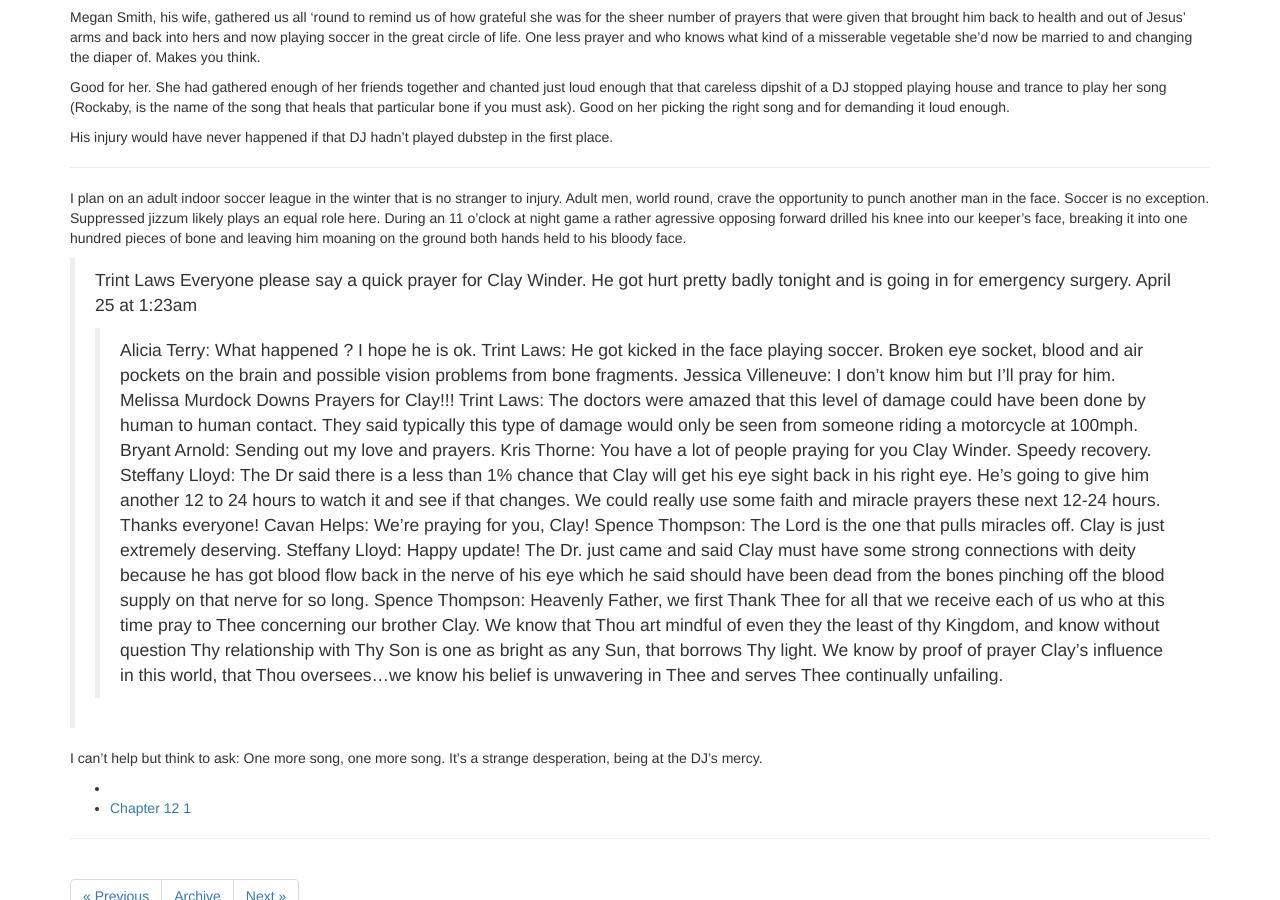
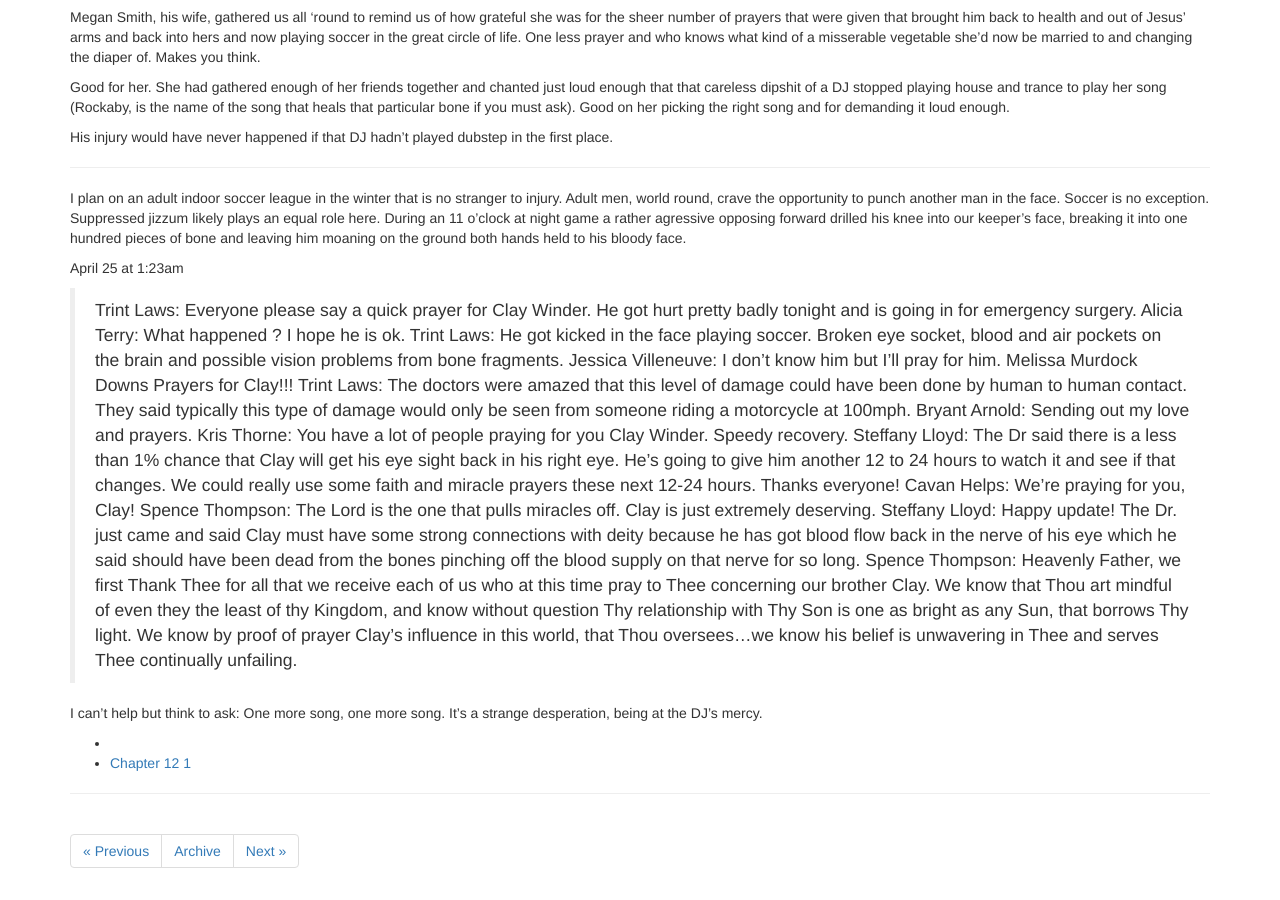
Before and after one commit to rabid-unicorn/reverse-pioneer, a Jekyll site: the page built from _posts/2014-10-24-dj-in-the-sky.md, in a window 1280 px wide and 900 px high, scrolled down 526 px. Built offline with Jekyll 4.4.1, drawn with Linux system fonts in a browser that asks for light colours; nearby versions of some CDN libraries; library files that are not in the unit come from our copies.

Commit message:
dj — adjusting blockquotes

```diff
--- a/_posts/2014-10-24-dj-in-the-sky.md
+++ b/_posts/2014-10-24-dj-in-the-sky.md
@@ -29,19 +29,20 @@ His injury would have never happened if that DJ hadn’t played dubstep in the f
 
 I plan on an adult indoor soccer league in the winter that is no stranger to injury. Adult men, world round, crave the opportunity to punch another man in the face. Soccer is no exception.   Suppressed jizzum likely plays an equal role here. During an 11 o'clock at night game a rather agressive opposing forward drilled his knee into our keeper's face, breaking it into one hundred pieces of bone and leaving him moaning on the ground both hands held to his bloody face.
 
-> Trint Laws Everyone please say a quick prayer for Clay Winder. He got hurt pretty badly tonight and is going in for emergency surgery.
-> April 25 at 1:23am
-> > Alicia Terry: What happened ? I hope he is ok.
-> > Trint Laws: He got kicked in the face playing soccer. Broken eye socket, blood and air pockets on the brain and possible vision problems from bone fragments.
-> > Jessica Villeneuve: I don't know him but I'll pray for him.
-> > Melissa Murdock Downs Prayers for Clay!!!
-> > Trint Laws: The doctors were amazed that this level of damage could have been done by human to human contact. They said typically this type of damage would only be seen from someone riding a motorcycle at 100mph.
-> > Bryant Arnold: Sending out my love and prayers.
-> > Kris Thorne: You have a lot of people praying for you Clay Winder. Speedy recovery.
-> > Steffany Lloyd: The Dr said there is a less than 1% chance that Clay will get his eye sight back in his right eye. He's going to give him another 12 to 24 hours to watch it and see if that changes. We could really use some faith and miracle prayers these next 12-24 hours. Thanks everyone!
-> > Cavan Helps: We're praying for you, Clay!
-> > Spence Thompson: The Lord is the one that pulls miracles off. Clay is just extremely deserving.
-> > Steffany Lloyd: Happy update! The Dr. just came and said Clay must have some strong connections with deity because he has got blood flow back in the nerve of his eye which he said should have been dead from the bones pinching off the blood supply on that nerve for so long.
-> > Spence Thompson: Heavenly Father, we first Thank Thee for all that we receive each of us who at this time pray to Thee concerning our brother Clay. We know that Thou art mindful of even they the least of thy Kingdom, and know without question Thy relationship with Thy Son is one as bright as any Sun, that borrows Thy light. We know by proof of prayer Clay's influence in this world, that Thou oversees...we know his belief is unwavering in Thee and serves Thee continually unfailing.
+April 25 at 1:23am
+
+> Trint Laws: Everyone please say a quick prayer for Clay Winder. He got hurt pretty badly tonight and is going in for emergency surgery.
+> Alicia Terry: What happened ? I hope he is ok.
+> Trint Laws: He got kicked in the face playing soccer. Broken eye socket, blood and air pockets on the brain and possible vision problems from bone fragments.
+> Jessica Villeneuve: I don't know him but I'll pray for him.
+> Melissa Murdock Downs Prayers for Clay!!!
+> Trint Laws: The doctors were amazed that this level of damage could have been done by human to human contact. They said typically this type of damage would only be seen from someone riding a motorcycle at 100mph.
+> Bryant Arnold: Sending out my love and prayers.
+> Kris Thorne: You have a lot of people praying for you Clay Winder. Speedy recovery.
+> Steffany Lloyd: The Dr said there is a less than 1% chance that Clay will get his eye sight back in his right eye. He's going to give him another 12 to 24 hours to watch it and see if that changes. We could really use some faith and miracle prayers these next 12-24 hours. Thanks everyone!
+> Cavan Helps: We're praying for you, Clay!
+> Spence Thompson: The Lord is the one that pulls miracles off. Clay is just extremely deserving.
+> Steffany Lloyd: Happy update! The Dr. just came and said Clay must have some strong connections with deity because he has got blood flow back in the nerve of his eye which he said should have been dead from the bones pinching off the blood supply on that nerve for so long.
+> Spence Thompson: Heavenly Father, we first Thank Thee for all that we receive each of us who at this time pray to Thee concerning our brother Clay. We know that Thou art mindful of even they the least of thy Kingdom, and know without question Thy relationship with Thy Son is one as bright as any Sun, that borrows Thy light. We know by proof of prayer Clay's influence in this world, that Thou oversees...we know his belief is unwavering in Thee and serves Thee continually unfailing.
 
 I can't help but think to ask: One more song, one more song. It’s a strange desperation, being at the DJ's mercy.
```
